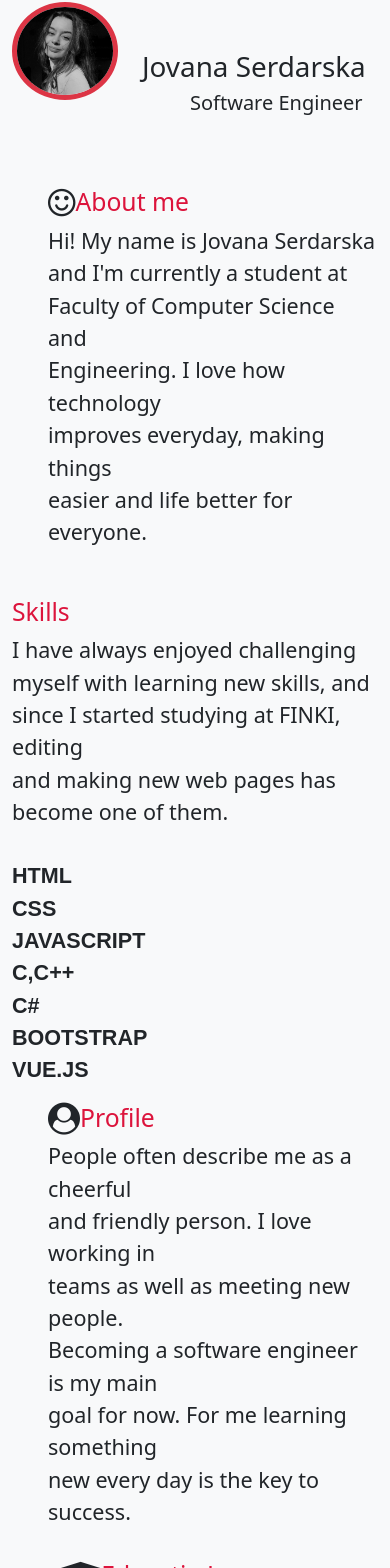
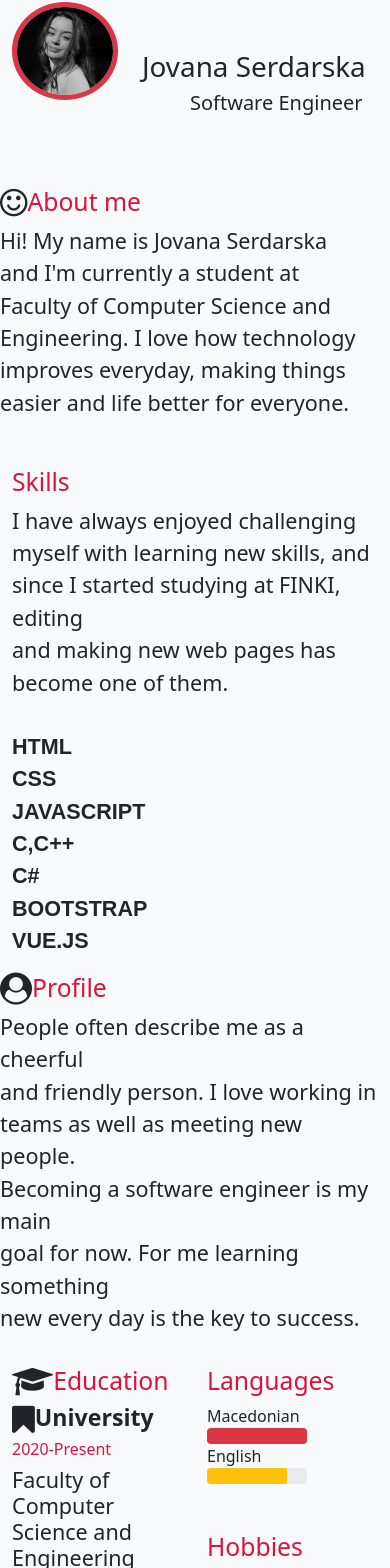
Before and after one commit to serdarska/portfolio, a Vue app: page / in a window 390 px wide. Shown: the part 109-1677 px from the top of the page. Built offline with nearby package versions, Linux system fonts and the light colour scheme.

Commit message:
paddings and margins

```diff
--- a/src/components/About.vue
+++ b/src/components/About.vue
@@ -1,7 +1,7 @@
 <template>
   <section>
     <div class="row">
-      <div class="col col-12 order-0 col-md-6 my-3 ps-5 text-start">
+      <div class="col col-12 order-0 col-md-6 my-3 ps-0 ps-md-5 text-start">
         <div class="d-flex">
           <i class="fa fa-smile-o fa-2x text-color-black" aria-hidden="true"></i>
           <h2 class="text-color">About me</h2>
--- a/src/components/Education.vue
+++ b/src/components/Education.vue
@@ -1,6 +1,6 @@
 <template>
   <section>
-    <div class="col-12 col-md-6 mb-3 ps-5 text-start">
+    <div class="col-12 col-md-6 mb-3 ps-0 ps-md-5 text-start">
       <div class="d-flex">
         <i class="fa fa-bookmark fa-2x" aria-hidden="true"></i>
         <h3 class="fw-bold">{{ school.schoolType }}</h3>
--- a/src/components/EducationLanguage.vue
+++ b/src/components/EducationLanguage.vue
@@ -2,7 +2,7 @@
   <section>
     <div class="row pb-5">
       <div class="col-6">
-        <div class="d-flex ps-5">
+        <div class="d-flex ps-0 ps-md-5">
           <i class="fa fa-graduation-cap fa-2x text-color-black" aria-hidden="true"></i>
           <h2 class="text-color">Education</h2>
         </div>
--- a/src/components/Profile.vue
+++ b/src/components/Profile.vue
@@ -1,7 +1,7 @@
 <template>
   <section>
     <div class="row">
-      <div class="col col-12 order-1 order-md-0 col-md-6 mb-3 ps-5 text-start">
+      <div class="col col-12 order-1 order-md-0 col-md-6 mb-3 ps-0 ps-md-5 text-start">
         <div class="d-flex">
           <i class="fa fa-user-circle fa-2x text-color-black" aria-hidden="true"></i>
           <h2 class="text-color">Profile</h2>
```
